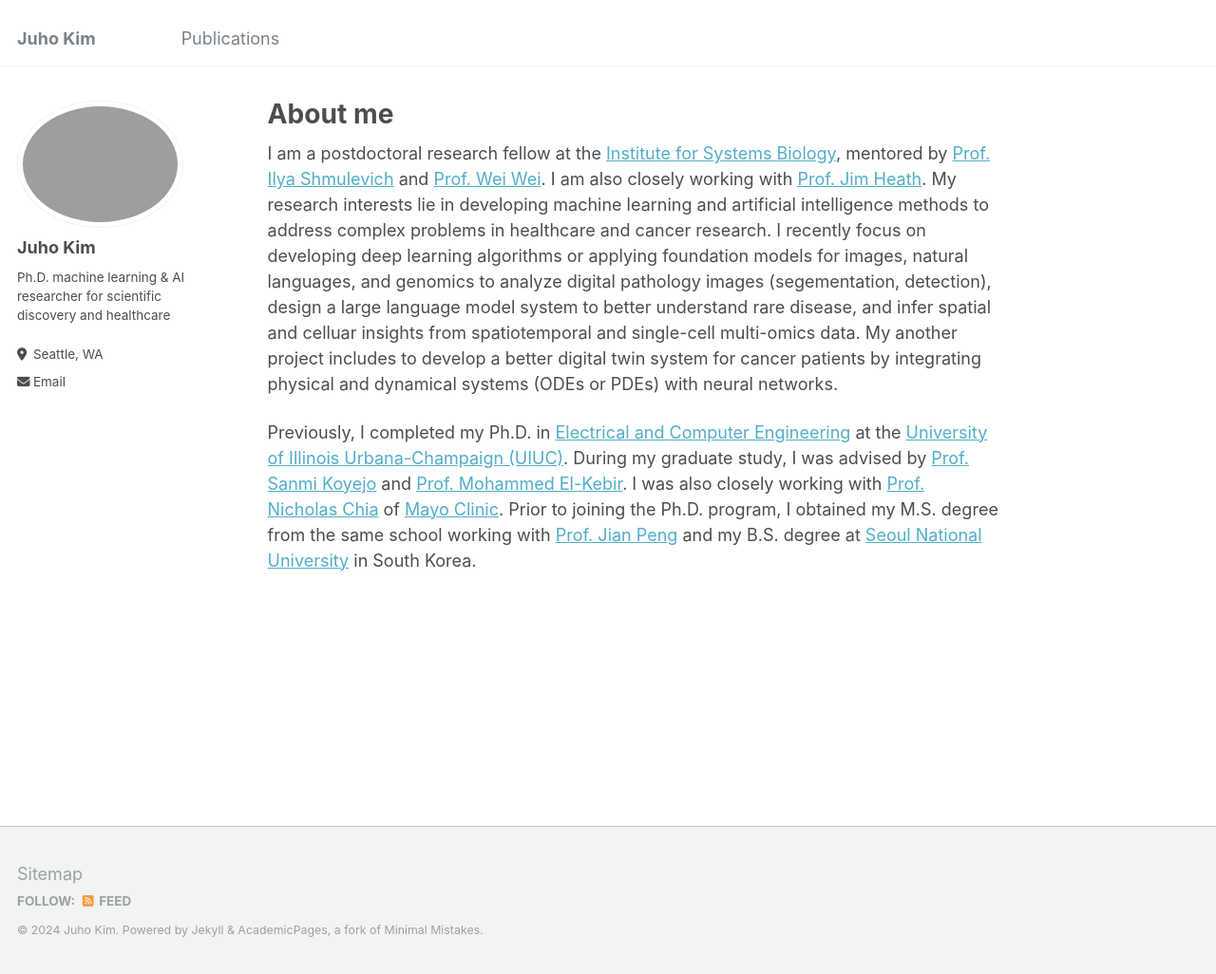
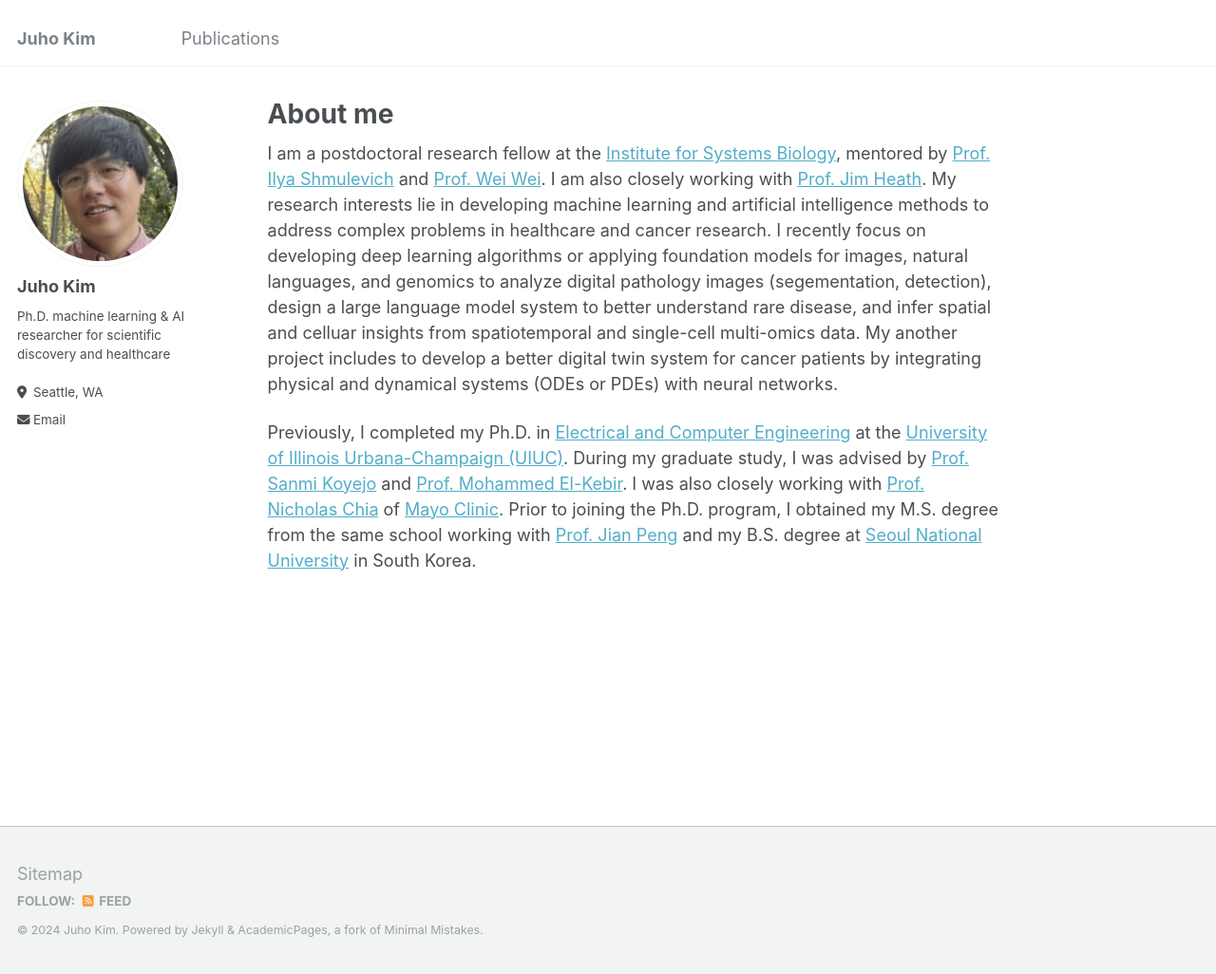
Before and after one commit to juhokim/juhokim.github.io, a Jekyll site: the page built from _pages/about.md, in a window 1280 px wide and 1026 px high. Shown: the whole window at 95% size. Built offline with Jekyll 4.4.1, drawn with Linux system fonts in a browser that asks for light colours.

Commit message:
Update _config.yml

```diff
--- a/_config.yml
+++ b/_config.yml
@@ -21,7 +21,7 @@ repository               : "juhokim/juhokim.github.io"
 #               Additional customization can be done by editing /_includes/author-profile.html
 author:
   # Biographic information
-  avatar           : #"profile.png"
+  avatar           : "jkim.jpeg"
   name             : "Juho Kim"
   pronouns         : # example: "she/her"
   bio              : "Ph.D. machine learning & AI researcher for scientific discovery and healthcare"
```
